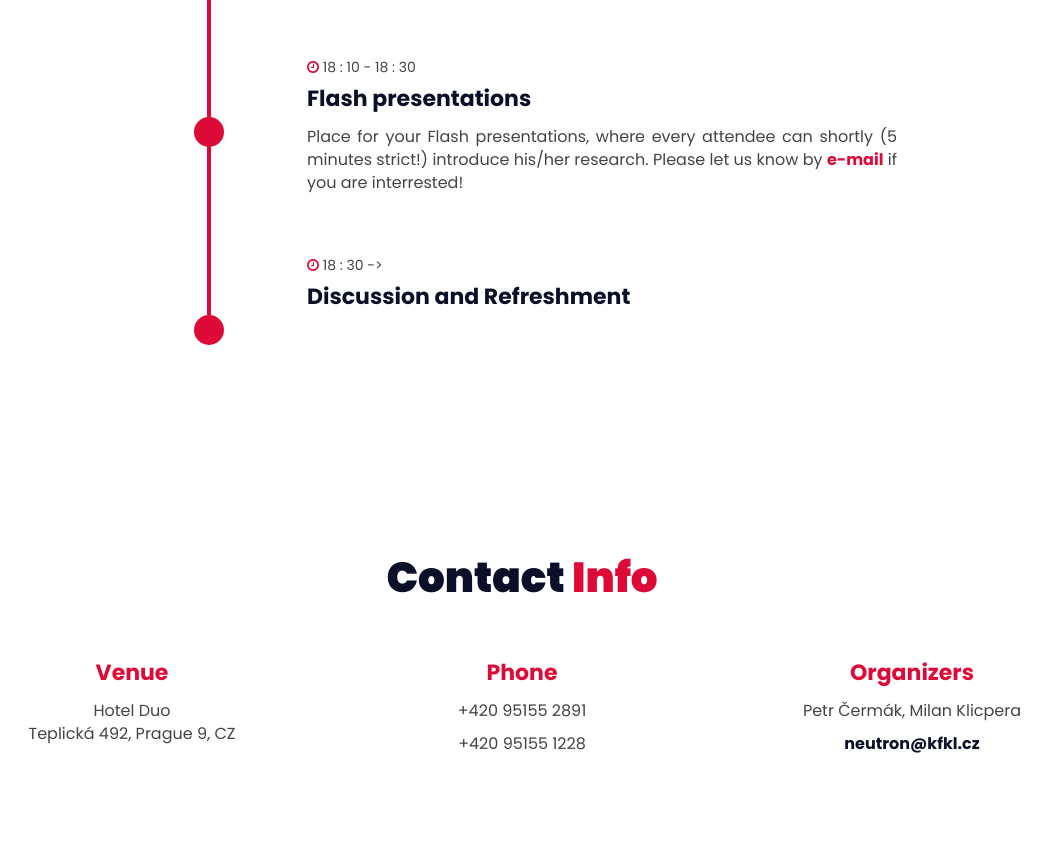
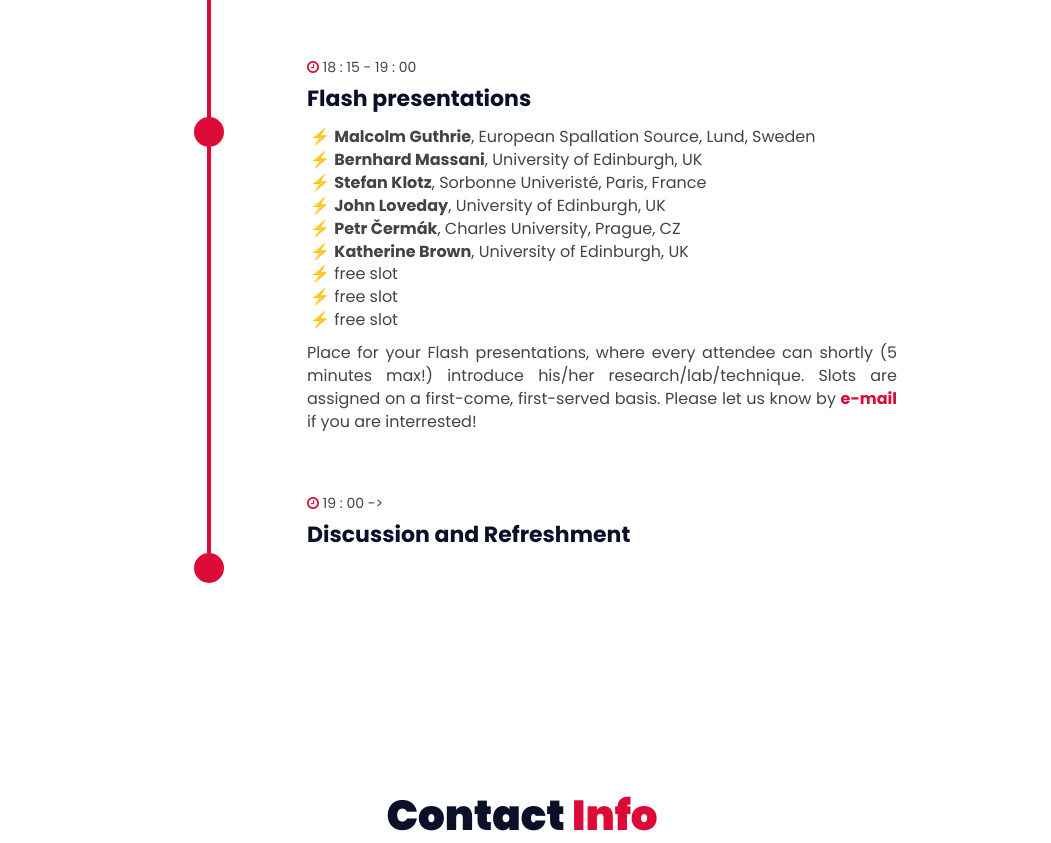
Before and after one commit to me2d09/neutron.press, a plain HTML site: page index.html in a window 1280 px wide. Shown: the part 2926-3769 px from the top of the page, without its empty margins (118-1169 px from the left). Drawn offline with Linux system fonts and the light colour scheme; some packages are replaced by stand-ins of ours.

Commit message:
List of flash presentations

```diff
--- a/css/style.css
+++ b/css/style.css
@@ -95,6 +95,20 @@ ul, ol {
   padding: 0;
   list-style: none
 }
+
+ul.flash li {
+  padding-left: 1rem;
+  text-indent: -0.7rem;
+}
+
+ul.flash li::before {
+  content: "⚡ ";
+}
+
+ul.flash li span {
+  font-weight: bold;
+}
+
 
 .main-btn {
   display: inline-block;
--- a/index.html
+++ b/index.html
@@ -251,9 +251,18 @@
 						<div class="event">
 							<div class="event-hour"></div>
 							<div class="event-content">
-								<p class="event-time"><i class="fa fa-clock-o"></i> 18 : 10 - 18 : 30</p>
+								<p class="event-time"><i class="fa fa-clock-o"></i> 18 : 15 - 19 : 00</p>
 								<h3 class="event-title">Flash presentations</h3>
-								<p>Place for your Flash presentations, where every attendee can shortly (5 minutes strict!) introduce his/her research. Please let us know by <a href="mailto:neutron@kfkl.cz">e-mail</a> if you are interrested!</p>
+								<p><ul class="flash">
+									<li><span>Malcolm Guthrie</span>, European Spallation Source, Lund, Sweden</li>
+									<li><span>Bernhard Massani</span>, University of Edinburgh, UK</li>
+									<li><span>Stefan Klotz</span>, Sorbonne Univeristé, Paris, France</li>
+									<li><span>John Loveday</span>, University of Edinburgh, UK</li>
+									<li><span>Petr Čermák</span>, Charles University, Prague, CZ</li>
+									<li><span>Katherine Brown</span>, University of Edinburgh, UK</li>
+									<li>free slot</li><li>free slot</li><li>free slot</li>
+								</ul></p>
+								<p>Place for your Flash presentations, where every attendee can shortly (5 minutes max!) introduce his/her research/lab/technique. Slots are assigned on a first-come, first-served basis. Please let us know by <a href="mailto:neutron@kfkl.cz">e-mail</a> if you are interrested!</p>
 							</div>
 						</div>
 						<!-- /event -->
@@ -262,7 +271,7 @@
 						<div class="event">
 							<div class="event-hour"></div>
 							<div class="event-content">
-								<p class="event-time"><i class="fa fa-clock-o"></i> 18 : 30 -> </p>
+								<p class="event-time"><i class="fa fa-clock-o"></i> 19 : 00 -> </p>
 								<h3 class="event-title">Discussion and Refreshment</h3>
 							</div>
 						</div>
```
